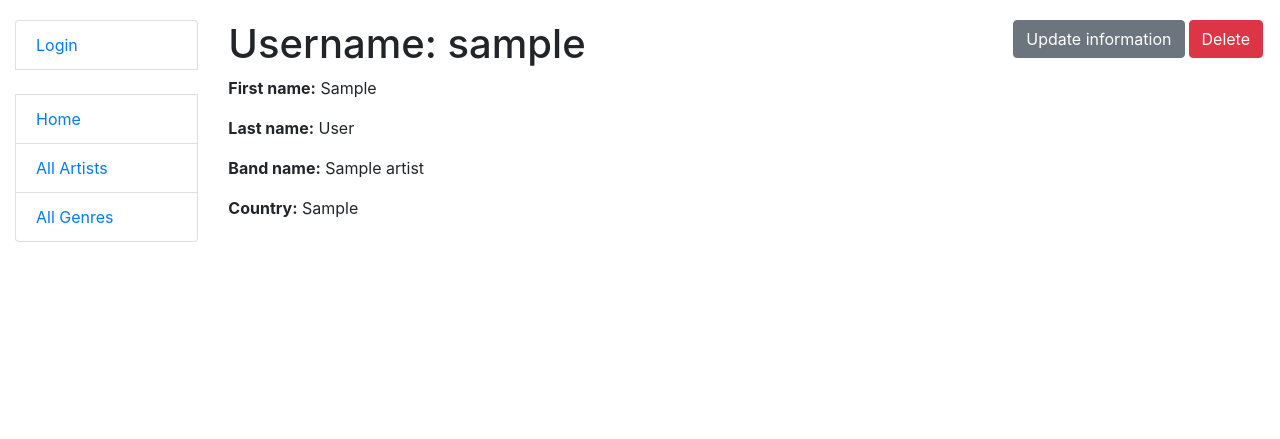
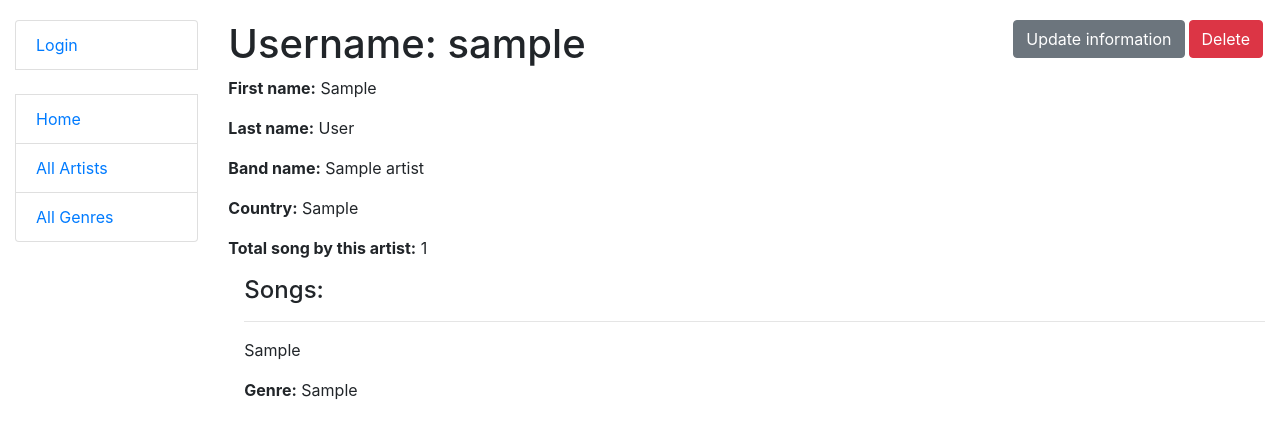
Before and after one commit to KirillMelanich/radio_station, a Django app: template templates/catalog/artist_detail.html in a window 1280 px wide. Shown: the top 439 px of the page. Run offline with Django 4.2, Linux system fonts and the light colour scheme; the template is opened without the code that fills it: values that come from a table or form of the project are taken from there, others are empty; tables that the repository leaves empty hold one stand-in row (values such as "Sample post").

Commit message:
Add Total songs by artist to  templates/catalog/artist_detail.html

```diff
--- a/templates/catalog/artist_detail.html
+++ b/templates/catalog/artist_detail.html
@@ -2,7 +2,7 @@
 
 {% block content %}
   <h1>
-    Username: {{ Artist.username }}
+    Username: {{ artist.username }}
     <a href="{% url 'catalog:genre-delete' pk=artist.id %}" class="btn btn-danger link-to-page">
       Delete
     </a>
@@ -16,18 +16,18 @@
   <p><strong>Last name:</strong> {{ artist.last_name }}</p>
   <p><strong>Band name:</strong> {{ artist.band_name }}</p>
   <p><strong>Country:</strong> {{ artist.country }}</p>
+  <p><strong>Total song by this artist:</strong> {{ artist.songs.all.count }}</p>
 
-{#  <div class="ml-3">#}
-{#    <h4>Cars</h4>#}
-{##}
-{#    {% for car in driver.cars.all %}#}
-{#        <hr>#}
-{#        <p><strong>Model:</strong> {{ car.model }}</p>#}
-{#        <p><strong>Manufacturer:</strong> {{ car.manufacturer.name }}</p>#}
-{#        <p class="text-muted"><strong>Id:</strong> {{car.id}}</p>#}
-{##}
-{#    {% empty %}#}
-{#      <p>No cars!</p>#}
-{#    {% endfor %}#}
-{#  </div>#}
+  <div class="ml-3">
+    <h4>Songs:</h4>
+
+    {% for song in artist.songs.all %}
+        <hr>
+        <p> {{ song.song }}</p>
+        <p><strong>Genre:</strong> {{ song.genre.style }}</p>
+
+    {% empty %}
+      <p>No songs!</p>
+    {% endfor %}
+  </div>
 {% endblock %}
```
